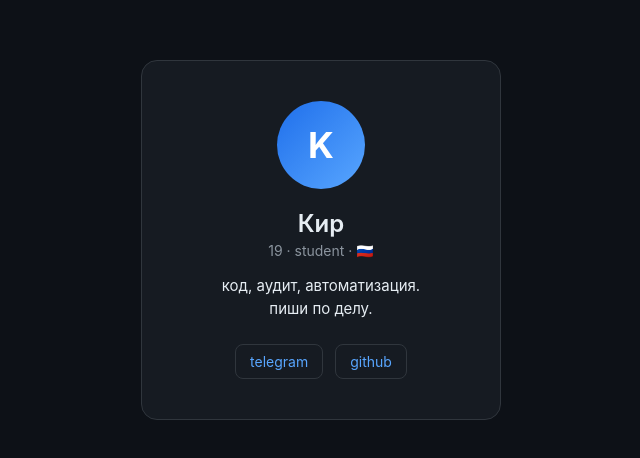
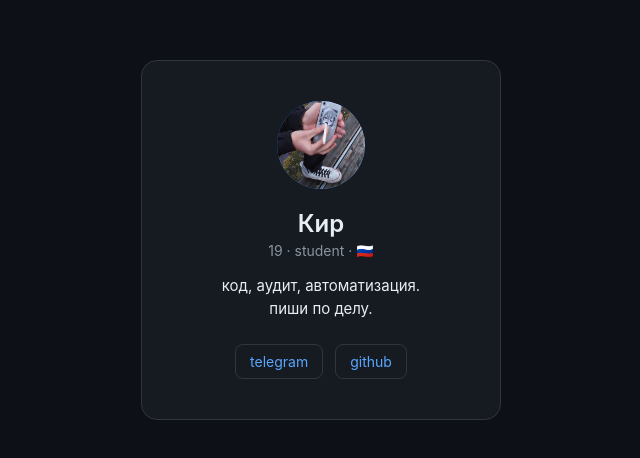
Before and after one commit to kir-jpg/kir-jpg.github.io, a plain HTML site: page index.html in a window 1280 px wide. Shown: the part 160-618 px from the top of the page, without its empty margins (319-959 px from the left). Drawn offline with Linux system fonts and the light colour scheme.

Commit message:
Update index.html

```diff
--- a/index.html
+++ b/index.html
@@ -8,7 +8,7 @@
 </head>
 <body>
   <main class="card">
-    <div class="avatar">K</div>
+    <img class="avatar" src="avatar.jpg" alt="avatar">
     <h1>Кир</h1>
     <p class="meta">19 · student · 🇷🇺</p>
     <p class="bio">код, аудит, автоматизация.<br>пиши по делу.</p>
```
